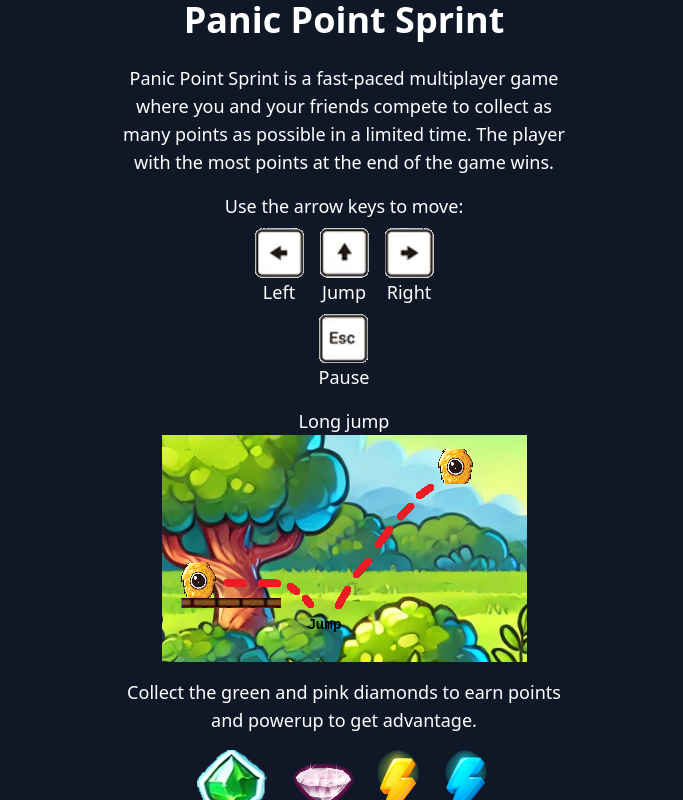
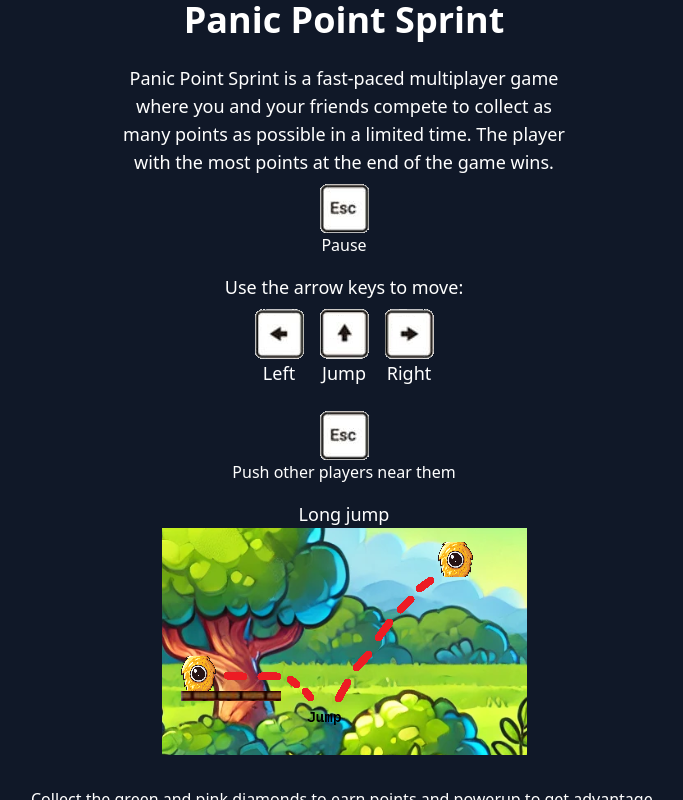
Before and after one commit to DahlJonathan/game, a React (Vite) app in the folder frontend/: page / in a window 1280 px wide. Both pictures are taken after a click on the button "How to play". Shown: the top 800 px of the page, without its empty margins (296-979 px from the left). Built offline with nearby package versions, Linux system fonts and the light colour scheme; no server answers.

Commit message:
howtoplay push instructions

```diff
--- a/frontend/src/components/startscreen/howToPlay.jsx
+++ b/frontend/src/components/startscreen/howToPlay.jsx
@@ -7,6 +7,13 @@ const HowToPlay = ({ onBack }) => {
             <p className="text-lg text-center max-w-md">
                 Panic Point Sprint is a fast-paced multiplayer game where you and your friends compete to collect as many points as possible in a limited time. The player with the most points at the end of the game wins.
             </p>
+            <div className="flex justify-center mt-2">
+                    <div className="flex flex-col items-center">
+                    <img src="src/images/esc.png" alt="keys" />
+                        <p>Pause</p>
+                    </div>
+            </div>
+
             <div className="text-lg text-center max-w-md mt-4 mb-4">
                 <p className="mb-2">Use the arrow keys to move:</p>
                 <div className="flex justify-center space-x-4">
@@ -23,18 +30,26 @@ const HowToPlay = ({ onBack }) => {
                         <p>Right</p>
                     </div>
                 </div>
-                <div className="flex justify-center mt-2">
+                </div>
+
+                <div>
+                    <div className="flex justify-center mt-2">
                     <div className="flex flex-col items-center">
                     <img src="src/images/esc.png" alt="keys" />
-                        <p>Pause</p>
+                        <p>Push other players near them</p>
                     </div>
-                </div>
+                 </div>
+                 </div>
+
+                <div>
                 <div className="text-lg text-center max-w-md mt-4 mb-4">
                     <p>Long jump</p>
                     <div className="flex flex-col items-center">
                         <img src="src/images/longjump.png" alt="longjump"/>
                     </div>
                 </div>
+                </div>
+                <div>
                 <div className="text-lg text-center max-w-md mb-4"></div>
                 <p>Collect the green and pink diamonds to earn points and powerup to get advantage.</p>
                 <div className="flex justify-center items-center mt-4 space-x-5">
@@ -55,7 +70,8 @@ const HowToPlay = ({ onBack }) => {
                         <p>speed</p>
                     </div>
                 </div>
-            </div>
+                </div>
+
             <button
                 onClick={onBack}
                 className="px-3 py-2 mt-4 bg-red-500 hover:bg-red-700 text-white font-bold rounded-lg transition"
```
